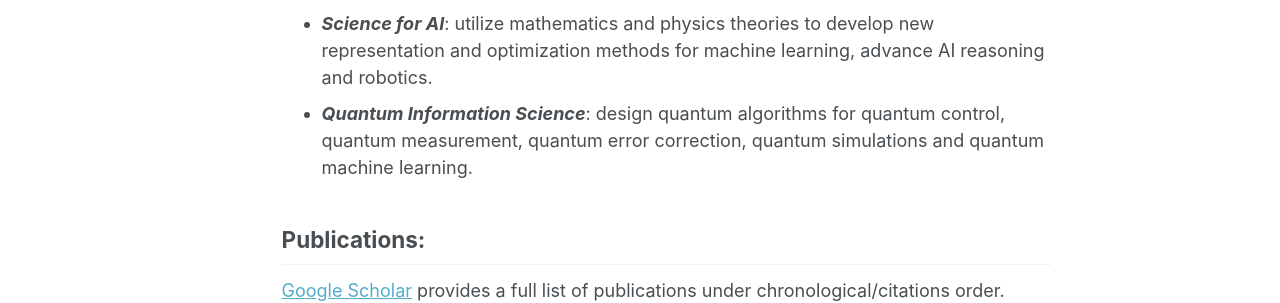
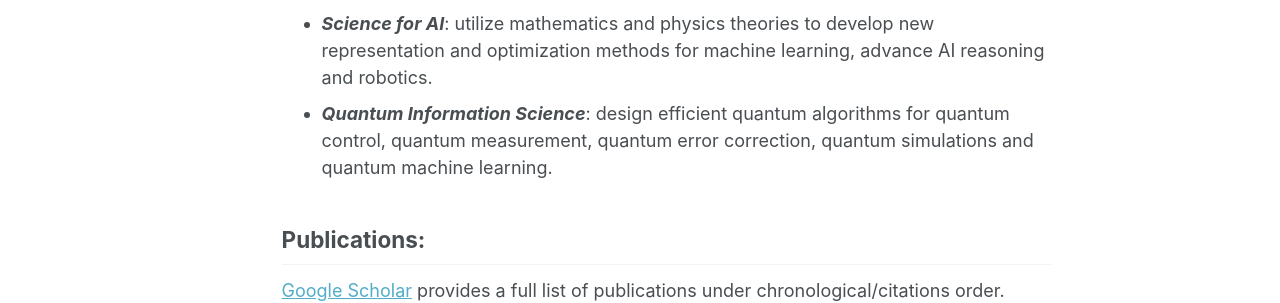
Before and after one commit to diluo28/diluo.github.io, a Jekyll site: the page built from _pages/about.md, in a window 1280 px wide and 1321 px high. Shown: the part 656-959 px from the top of the window. Built offline with Jekyll 4.4.1, drawn with Linux system fonts in a browser that asks for light colours; some web fonts are replaced.

Commit message:
Update about.md

```diff
--- a/_pages/about.md
+++ b/_pages/about.md
@@ -15,7 +15,7 @@ I am working on research in AI+Science and Quantum Computation, with research to
 
 * ***AI for Science***: develop generative models with quantum representation and efficient ML PDEs algorithms for simulations and discoveries in fundamental science, quantum materials and quantum technology.
 * ***Science for AI***: utilize mathematics and physics theories to develop new representation and optimization methods for machine learning, advance AI reasoning and robotics.
-* ***Quantum Information Science***: design quantum algorithms for quantum control, quantum measurement, quantum error correction, quantum simulations and quantum machine learning.
+* ***Quantum Information Science***: design efficient quantum algorithms for quantum control, quantum measurement, quantum error correction, quantum simulations and quantum machine learning.
 
 ## Publications:
 
```
